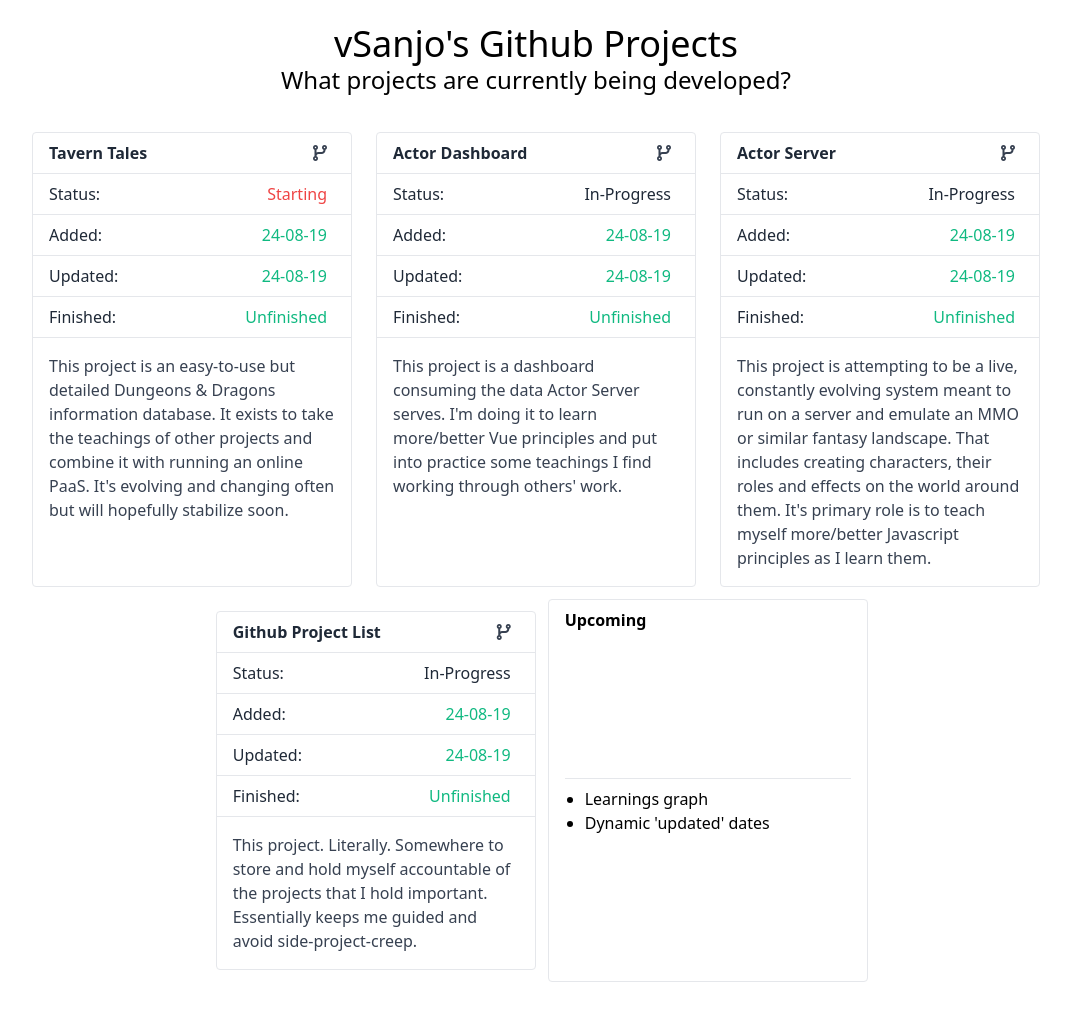
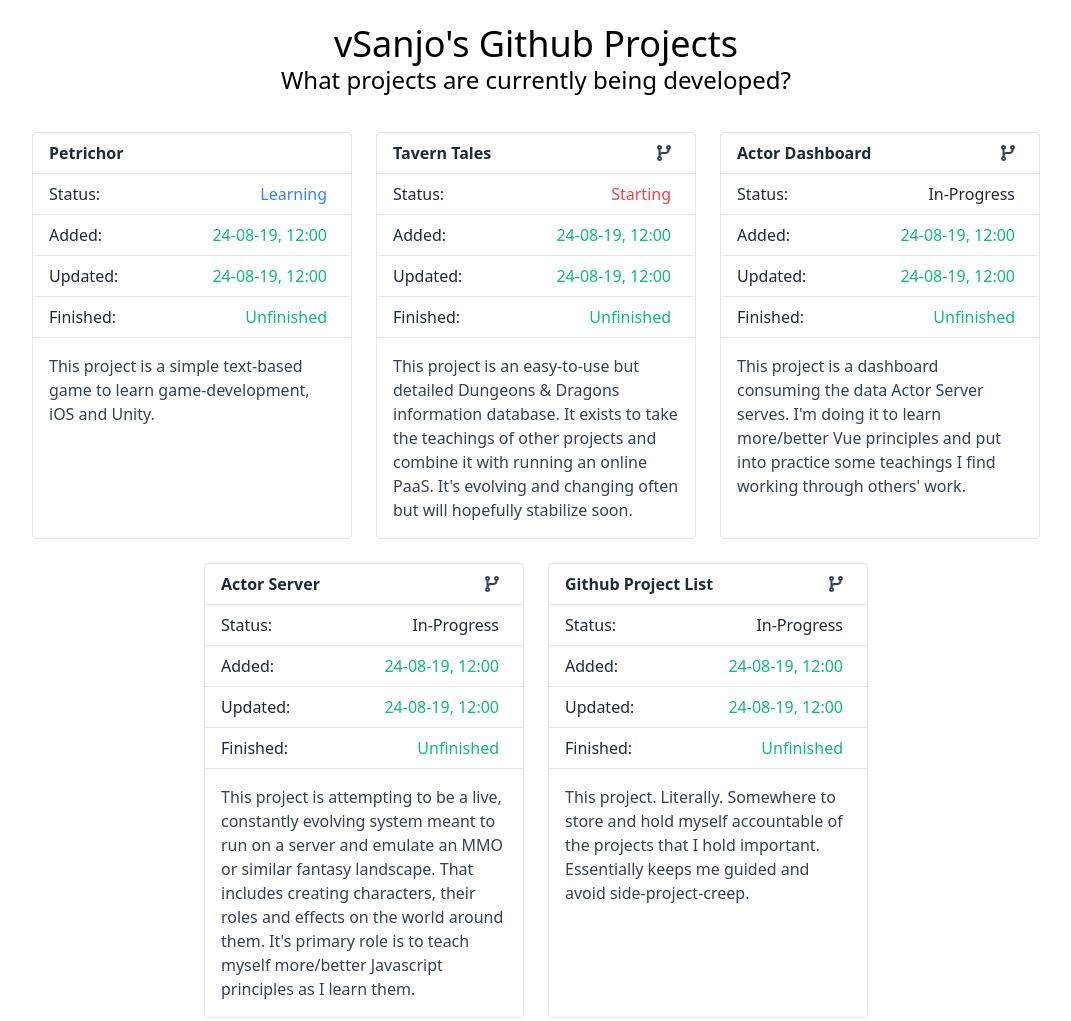
Before and after one commit to vSanjo/github, a website: page index.html in a window 1280 px wide. Shown: the top 1021 px of the page, without its empty margins (104-1175 px from the left). Before the commit the page ends 982 px from the top, so only its background shows below. Drawn offline with nearby package versions, Linux system fonts and the light colour scheme.

Commit message:
Minor update: - projects now only show URL's when there is one, - updated a new project - Petrichor, a game.

```diff
--- a/index.html
+++ b/index.html
@@ -12,7 +12,6 @@
     <script src="https://unpkg.com/vue@2.6.10/dist/vue.js"></script>
     <script src="https://unpkg.com/axios/dist/axios.min.js"></script>
     <script src="https://cdnjs.cloudflare.com/ajax/libs/moment.js/2.24.0/moment.min.js"></script>
-
   </head>
 
   <body>
@@ -34,57 +33,72 @@
             <div
               class="flex flex-auto w-full py-2 px-4 border-b text-gray-800 justify-between items-center self-start"
             >
-              <h3 class="font-semibold">{{project.name}}</h3>
-              <a v-bind:href="project.url" target="_blank" class="mr-2">
-                <i
-                  class="fas fa-code-branch text-gray-700"></i>
-                </a>
+              <h3 class="font-semibold">{{ project.name }}</h3>
+              <a
+                v-if="project.url.length > 0"
+                v-bind:href="project.url"
+                target="_blank"
+                class="mr-2"
+              >
+                <i class="fas fa-code-branch text-gray-700"></i>
+              </a>
             </div>
             <div
               class="flex flex-auto w-full py-2 px-4 border-b text-gray-800 justify-between items-center self-start"
             >
-              Status: <span
+              Status:
+              <span
                 class="mr-2"
                 v-bind:class="{
-                  'text-gray-500':  project.status == 4,
+                  'text-blue-500':  project.status == 4,
                   'text-purple-500': project.status == 3,
                   'text-green-500': project.status == 2,
                   'text-orange-500': project.status == 1,
                   'text-red-500': project.status == 0,
-                }">
-                  {{convertStatus(project.status)}}
-                </span>
+                }"
+              >
+                {{ convertStatus(project.status) }}
+              </span>
             </div>
             <div
               class="flex flex-auto w-full py-2 px-4 border-b text-gray-800 justify-between items-center self-start"
             >
-              Added: <span class="mr-2 text-green-500">{{ momentConvert(project.dateAdded.$date) }}</span>
+              Added:
+              <span class="mr-2 text-green-500">{{
+                momentConvert(project.dateAdded.$date)
+              }}</span>
             </div>
-             <div
+            <div
               class="flex flex-auto w-full py-2 px-4 border-b text-gray-800 justify-between items-center self-start"
             >
-              Updated: <span class="mr-2 text-green-500">{{ momentConvert(project.dateModified.$date) }}</span>
+              Updated:
+              <span class="mr-2 text-green-500">{{
+                momentConvert(project.dateModified.$date)
+              }}</span>
             </div>
-             <div
+            <div
               class="flex flex-auto w-full py-2 px-4 border-b text-gray-800 justify-between items-center self-start"
             >
-              Finished: <span class="mr-2 text-green-500">{{ momentConvert(project.dateFinished.$date) }}</span>
+              Finished:
+              <span class="mr-2 text-green-500">{{
+                momentConvert(project.dateFinished.$date)
+              }}</span>
             </div>
             <div class="flex flex-auto w-full p-4">
-              <p class="text-gray-700">{{project.description}}</p>
+              <p class="text-gray-700">{{ project.description }}</p>
             </div>
           </div>
         </div>
         <!-- End Project Card-->
-
-        <div class="flex flex-wrap border py-2 px-4 rounded">
+      </div>
+      <div class="flex justify-center mb-6">
+        <div class="flex flex-wrap border py-2 px-4 rounded max-w-xs">
           <h3 class="w-full border-b pb-2 mb-2 font-semibold">Upcoming</h3>
           <ul>
             <li class="list-disc ml-5">Learnings graph</li>
             <li class="list-disc ml-5">Dynamic 'updated' dates</li>
           </ul>
         </div>
-
       </div>
     </div>
     <script src="https://kit.fontawesome.com/a15aa7eef2.js"></script>
@@ -99,23 +113,31 @@
         methods: {
           momentConvert(date) {
             // A bit hacky, but it's an MVP so.
-            if (moment(date).diff(Date.now(), 'days') < -365){
+            if (moment(date).diff(Date.now(), "days") < -365) {
               return "Unfinished";
             } else {
-              return moment(date).format("DD-MM-YY");
+              return moment(date).format("DD-MM-YY, hh:mm");
             }
           },
           convertStatus(status) {
-            switch (status){
+            switch (status) {
               case 0:
+                // Red
                 return "Starting";
               case 1:
+                // Orange
                 return "In-Progress";
               case 2:
+                // Green
                 return "Finished";
               case 3:
+                // Purple
                 return "Abandoned";
+              case 4:
+                // Blue
+                return "Learning";
               default:
+                // Black
                 return "Unsure..";
             }
           }
--- a/projects.json
+++ b/projects.json
@@ -1,9 +1,19 @@
 [
   {
     "_id": { "$oid": "5d60a61aeb2bf867ca323a9a" },
-    "dateAdded": { "$date": "2019-08-24T03:08:12.000Z" },
-    "dateFinished": { "$date": "1999-12-31T16:00:00.000Z" },
-    "dateModified": { "$date": "2019-08-24T03:09:12.000Z" },
+    "dateAdded": { "$date": "2019-08-24T00:00:00.000Z" },
+    "dateFinished": { "$date": "1999-12-31T01:00:00.000Z" },
+    "dateModified": { "$date": "2019-08-24T00:00:00.000Z" },
+    "description": "This project is a simple text-based game to learn game-development, iOS and Unity.",
+    "name": "Petrichor",
+    "status": 4,
+    "url": ""
+  },
+  {
+    "_id": { "$oid": "5d60a61aeb2bf867ca323a9a" },
+    "dateAdded": { "$date": "2019-08-24T00:00:00.000Z" },
+    "dateFinished": { "$date": "1999-12-31T01:00:00.000Z" },
+    "dateModified": { "$date": "2019-08-24T00:00:00.000Z" },
     "description": "This project is an easy-to-use but detailed Dungeons \u0026 Dragons information database. It exists to take the teachings of other projects and combine it with running an online PaaS. It's evolving and changing often but will hopefully stabilize soon.",
     "name": "Tavern Tales",
     "status": 0,
@@ -11,9 +21,9 @@
   },
   {
     "_id": { "$oid": "5d60a59eeb2bf867ca323a98" },
-    "dateAdded": { "$date": "2019-08-24T03:08:12.000Z" },
-    "dateFinished": { "$date": "1999-12-31T16:00:00.000Z" },
-    "dateModified": { "$date": "2019-08-24T03:09:12.000Z" },
+    "dateAdded": { "$date": "2019-08-24T00:00:00.000Z" },
+    "dateFinished": { "$date": "1999-12-31T01:00:00.000Z" },
+    "dateModified": { "$date": "2019-08-24T00:00:00.000Z" },
     "description": "This project is a dashboard consuming the data Actor Server serves. I'm doing it to learn more/better Vue principles and put into practice some teachings I find working through others' work.",
     "name": "Actor Dashboard",
     "status": 1,
@@ -21,9 +31,9 @@
   },
   {
     "_id": { "$oid": "5d60a5f0eb2bf867ca323a99" },
-    "dateAdded": { "$date": "2019-08-24T03:08:12.000Z" },
-    "dateFinished": { "$date": "1999-12-31T16:00:00.000Z" },
-    "dateModified": { "$date": "2019-08-24T03:09:12.000Z" },
+    "dateAdded": { "$date": "2019-08-24T00:00:00.000Z" },
+    "dateFinished": { "$date": "1999-12-31T01:00:00.000Z" },
+    "dateModified": { "$date": "2019-08-24T00:00:00.000Z" },
     "description": "This project is attempting to be a live, constantly evolving system meant to run on a server and emulate an MMO or similar fantasy landscape. That includes creating characters, their roles and effects on the world around them. It's primary role is to teach myself more/better Javascript principles as I learn them.",
     "name": "Actor Server",
     "status": 1,
@@ -31,9 +41,9 @@
   },
   {
     "_id": { "$oid": "5d60a644eb2bf867ca323a9b" },
-    "dateAdded": { "$date": "2019-08-24T03:08:12.000Z" },
-    "dateFinished": { "$date": "1999-12-31T16:00:00.000Z" },
-    "dateModified": { "$date": "2019-08-24T03:09:12.000Z" },
+    "dateAdded": { "$date": "2019-08-24T00:00:00.000Z" },
+    "dateFinished": { "$date": "1999-12-31T01:00:00.000Z" },
+    "dateModified": { "$date": "2019-08-24T00:00:00.000Z" },
     "description": "This project. Literally. Somewhere to store and hold myself accountable of the projects that I hold important. Essentially keeps me guided and avoid side-project-creep.",
     "name": "Github Project List",
     "status": 1,
```
